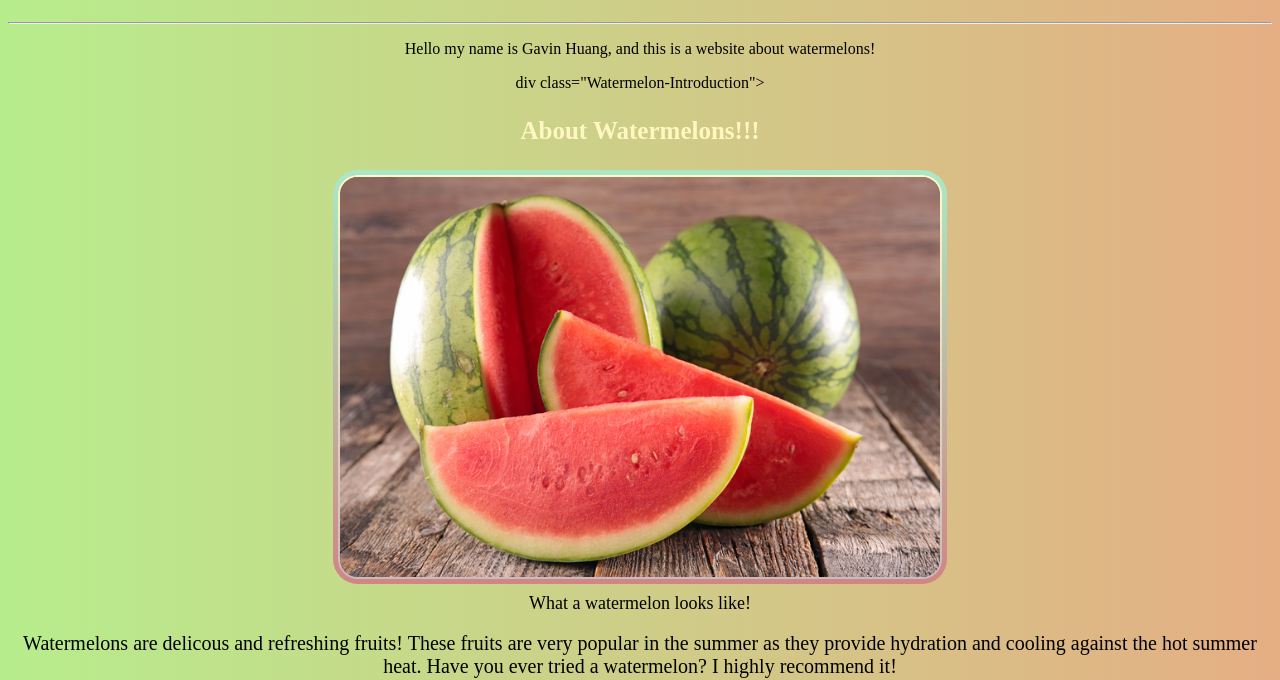
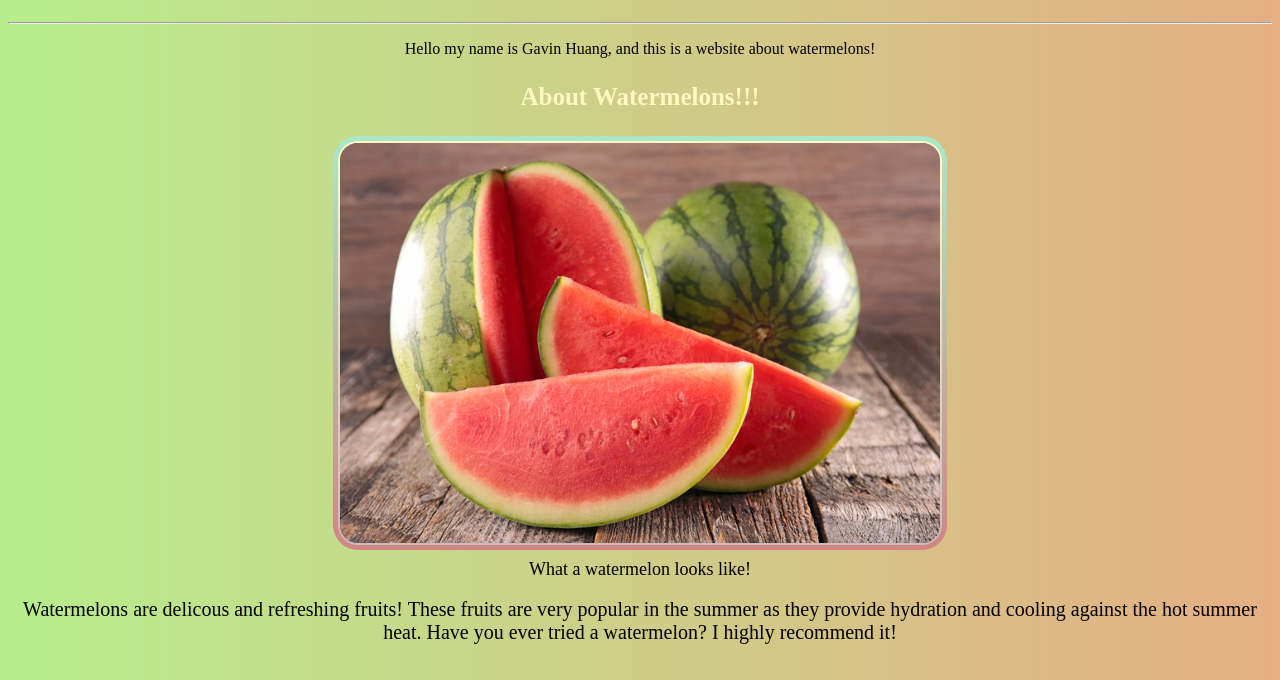
Before and after one commit to GavinBHuang/PersonalWebsite, a plain HTML site: page index.html in a window 1280 px wide. Shown: the part 125-805 px from the top of the page. Drawn offline with Linux system fonts and the light colour scheme; a web font is replaced by a local one.

Commit message:
Debugging Container Commit Pt.2
Original Summary "Added Container"
Original Description "For Introduction"

Note: **"I Think"*

P.S. Nvm there was a glitch so delay in commit, I just saw it, so I am pushing this one just to fix the last error made on purpose to debug commit (well kinda since it wasn't really bugged just delayed).

```diff
--- a/index.html
+++ b/index.html
@@ -15,7 +15,7 @@
     </body>
     <body2>
         <p>Hello my name is Gavin Huang, and this is a website about watermelons!</p>
-        div class="Watermelon-Introduction">
+        <div class="Watermelon-Introduction">
             <h3 class="expandingtext">About Watermelons!!!</h3>
             </figure>
                 <img src="Watermelon.jpg"
```
